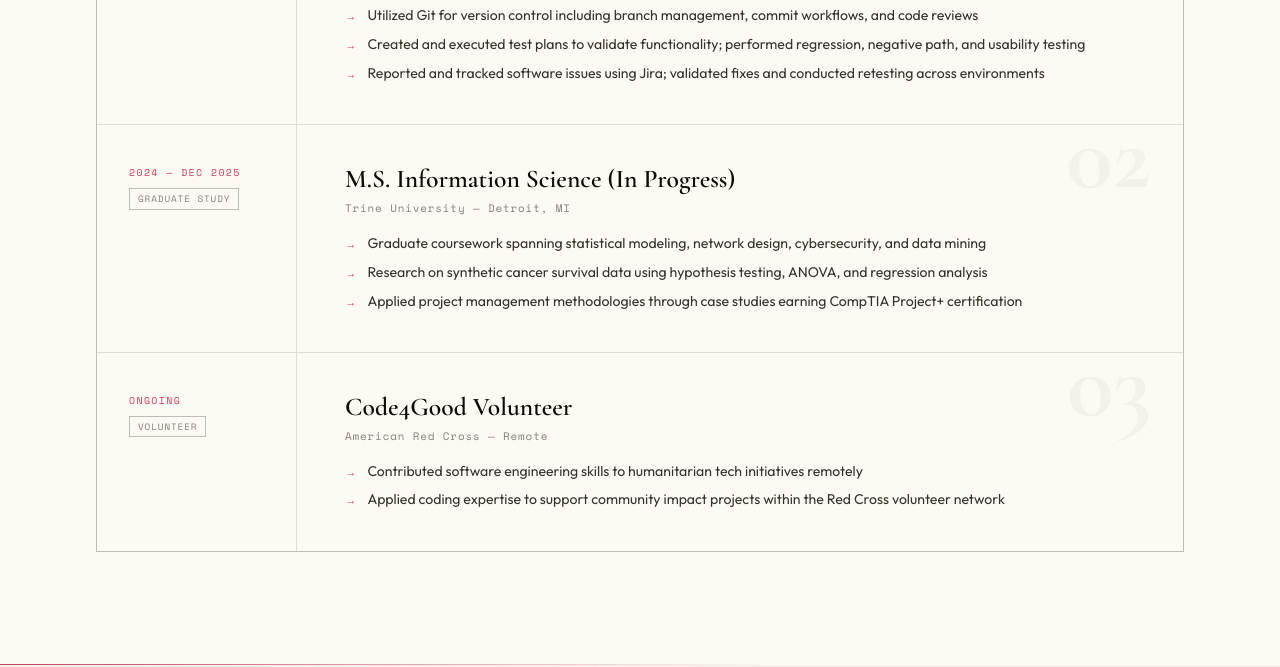
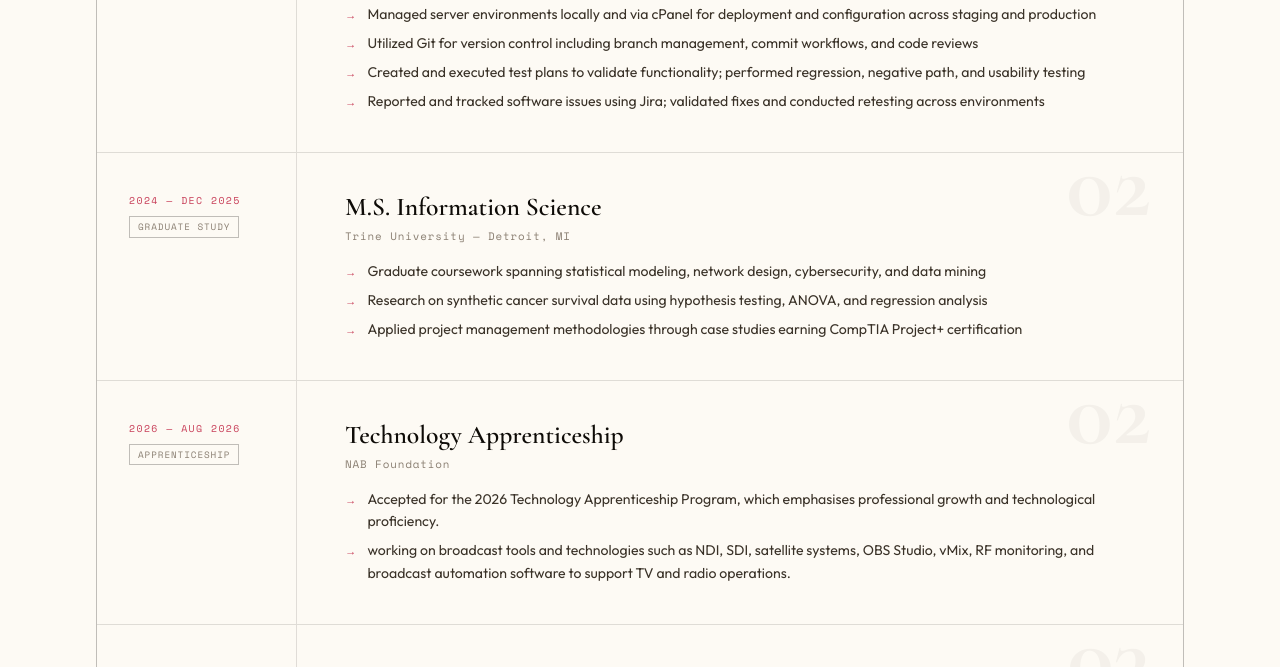
Before and after one commit to syeda7/syeda7.github.io, a plain HTML site: page index.html in a window 1280 px wide. Shown: the part 2133-2800 px from the top of the page. Drawn offline with nearby package versions, Linux system fonts and the light colour scheme.

Commit message:
Revise bio and education information in index.html
Updated professional summary and education details.

```diff
--- a/index.html
+++ b/index.html
@@ -1013,8 +1013,9 @@ footer .f-right {
       <span>Cybersecurity</span>
     </div>
     <p class="hero-bio">
-      Software engineer with 2+ years building web applications, conducting QA testing, and securing network environments. Currently pursuing an M.S. in Information Science at Trine University — bridging development, data, and security.
-    </p>
+      Software engineer with more than two years of hands-on experience in developing, testing, and maintaining Web
+Applications. Proficient in Advanced Database Management, Python, version control using Git, and managing server
+environments.
     <div class="hero-stats">
       <div class="hero-stat">
         <div class="hero-stat-num">2+</div>
@@ -1234,7 +1235,7 @@ footer .f-right {
           <div class="tl-type">Graduate Study</div>
         </div>
         <div class="tl-right">
-          <div class="tl-role">M.S. Information Science (In Progress)</div>
+          <div class="tl-role">M.S. Information Science </div>
           <div class="tl-company">Trine University — Detroit, MI</div>
           <ul class="tl-bullets">
             <li>Graduate coursework spanning statistical modeling, network design, cybersecurity, and data mining</li>
@@ -1243,7 +1244,22 @@ footer .f-right {
           </ul>
         </div>
       </div>
-
+<div class="tl-item" data-num="02" data-reveal>
+        <div class="tl-left">
+          <div class="tl-date">2026 — Aug 2026</div>
+          <div class="tl-type">Apprenticeship</div>
+        </div>
+        <div class="tl-right">
+          <div class="tl-role">Technology Apprenticeship </div>
+          <div class="tl-company">NAB Foundation</div>
+          <ul class="tl-bullets">
+            <li>Accepted for the 2026 Technology Apprenticeship Program, which emphasises professional growth and technological
+proficiency.</li>
+            <li>working on broadcast tools and technologies such as NDI, SDI, satellite systems, OBS Studio, vMix, RF
+monitoring, and broadcast automation software to support TV and radio operations.</li>
+          </ul>
+        </div>
+      </div>
       <div class="tl-item" data-num="03" data-reveal>
         <div class="tl-left">
           <div class="tl-date">Ongoing</div>
```
